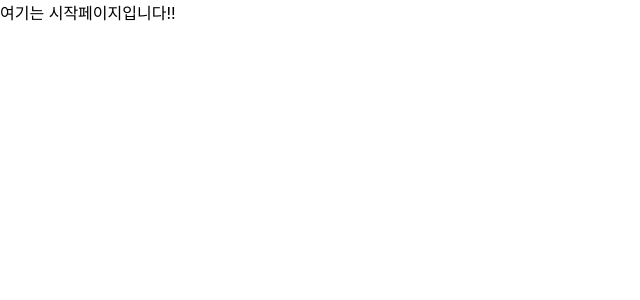
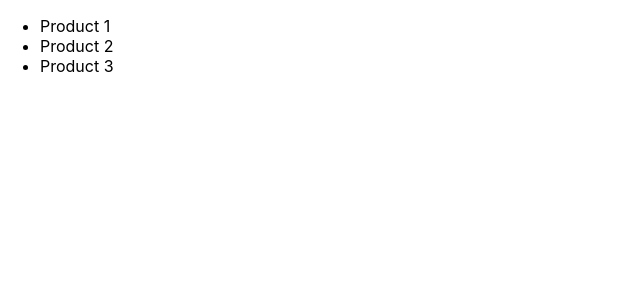
Before and after one commit to Leeseunghwan7305/Next.js-Ts, a Next.js app in the folder my-app/: page / in a window 1280 px wide. Shown: the top 300 px of the page, without its empty margins (0-640 px from the left). Built offline with nearby package versions, Linux system fonts and the light colour scheme.

Commit message:
getStaticProps

```diff
--- /dev/null
+++ b/my-app/data/dummy-backend.json
@@ -0,0 +1,7 @@
+{
+  "products": [
+    { "id": "p1", "title": "Product 1" },
+    { "id": "p2", "title": "Product 2" },
+    { "id": "p3", "title": "Product 3" }
+  ]
+}
--- a/my-app/pages/index.tsx
+++ b/my-app/pages/index.tsx
@@ -4,10 +4,37 @@
 import Link from "next/link";
 import { Router, useRouter } from "next/router";
 import styles from "../styles/Home.module.css";
-
-const Home: NextPage = () => {
-  const router = useRouter();
-  return <div>여기는 시작페이지입니다!!</div>;
+import fs from "fs/promises"; //서버쪽 임폴트는 제거한다.
+// getStaticProps 도 제거 한다.
+import path from "path"; //경로 구축할떄 씀
+interface IProduct {
+  products: [
+    {
+      id: string;
+      title: string;
+    }
+  ];
+}
+const Home = (props: IProduct) => {
+  const { products } = props;
+  return (
+    <ul>
+      {products.map((product) => (
+        <li key={product.id}>{product.title}</li>
+      ))}
+    </ul>
+  );
 };
 
+export async function getStaticProps() {
+  const filePath = path.join(process.cwd(), "data", "dummy-backend.json");
+  const jsonData: any = await fs.readFile(filePath);
+  const data = JSON.parse(jsonData);
+  return {
+    props: {
+      products: data.products,
+    },
+  };
+}
+
 export default Home;
```
Also changed, not shown: my-app/pages/about.tsx (deleted, +0 -7 lines), my-app/pages/blog/[...id].tsx (deleted, +0 -11 lines), my-app/pages/port/[id].tsx (deleted, +0 -11 lines), my-app/pages/port/index.tsx (deleted, +0 -7 lines).
